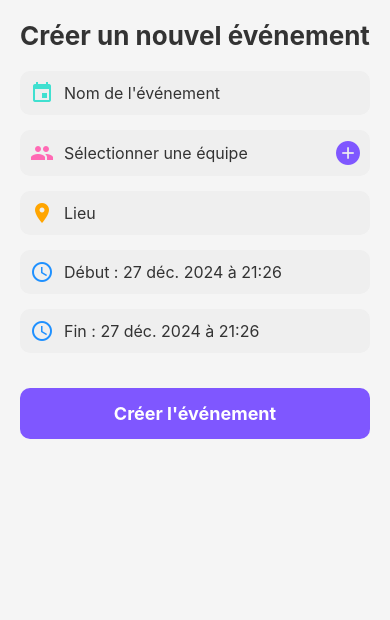
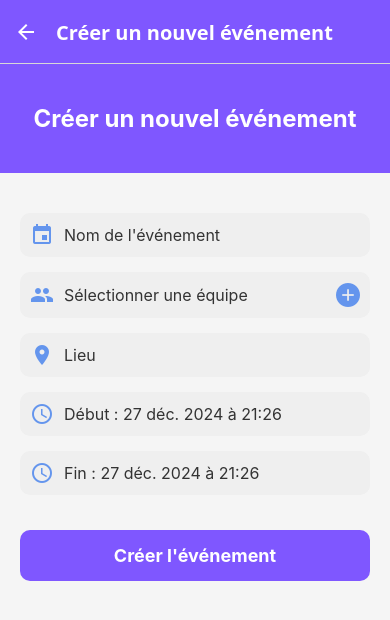
Before and after one commit to ty-mxm/calendo-app, a React Native app in the folder MyApp/: screen /AddEvent in a window 390 px wide. Shown: the top 620 px of the page. Built offline with nearby package versions, Linux system fonts and the light colour scheme.

Commit message:
💄 Update logic, headers, UI and stacks

```diff
--- a/MyApp/App.tsx
+++ b/MyApp/App.tsx
@@ -126,10 +126,22 @@ export default function App() {
 
         {/* Events Screens */}
         <Stack.Screen
-          name="AddEvent"
-          component={AddEventScreen}
-          options={{ title: 'Add Event', headerShown: false }}
-        />
+  name="AddEvent"
+  component={AddEventScreen}
+  options={{
+    headerShown: true,
+    headerTitle: 'Créer un nouvel événement',
+    headerStyle: {
+      backgroundColor: '#7F57FF',
+    },
+    headerTintColor: '#FFF',
+    headerTitleStyle: {
+      fontSize: 20,
+      fontWeight: 'bold',
+    },
+  }}
+/>
+
         <Stack.Screen
           name="EventDetails"
           component={EventDetailsScreen}
--- a/MyApp/src/screens/Events/AddEventScreen.tsx
+++ b/MyApp/src/screens/Events/AddEventScreen.tsx
@@ -8,13 +8,12 @@ import {
   Modal,
   FlatList,
   Alert,
-  Platform,
 } from 'react-native';
 import { MaterialIcons, AntDesign } from '@expo/vector-icons';
+import { useNavigation } from '@react-navigation/native';
+import DateTimePicker from '@react-native-community/datetimepicker';
 import { EventController } from '../controllers/EventController';
 import { Event } from '../models/Event';
-import { useNavigation } from '@react-navigation/native';
-import DateTimePicker from '@react-native-community/datetimepicker';
 
 export default function AddEventScreen() {
   const navigation = useNavigation();
@@ -76,11 +75,16 @@ export default function AddEventScreen() {
 
   return (
     <View style={styles.container}>
-      <Text style={styles.title}>Créer un nouvel événement</Text>
+      {/* Header */}
+      <View style={styles.header}>
+        <Text style={styles.headerText}>Créer un nouvel événement</Text>
+      </View>
 
+      {/* Content */}
+      <View style={styles.content}>
         {/* Nom de l'événement */}
         <View style={styles.inputContainer}>
-        <MaterialIcons name="event" size={24} color="#40E0D0" />
+          <MaterialIcons name="event" size={24} color="#6495ED" />
           <TextInput
             style={styles.input}
             placeholder="Nom de l'événement"
@@ -91,7 +95,7 @@ export default function AddEventScreen() {
 
         {/* Groupe sélectionné */}
         <View style={styles.inputContainer}>
-        <MaterialIcons name="group" size={24} color="#FF69B4" />
+          <MaterialIcons name="group" size={24} color="#6495ED" />
           <TextInput
             style={styles.input}
             placeholder="Sélectionner une équipe"
@@ -99,13 +103,13 @@ export default function AddEventScreen() {
             editable={false}
           />
           <TouchableOpacity onPress={() => setIsTeamModalVisible(true)}>
-          <AntDesign name="pluscircle" size={24} color="#7F57FF" />
+            <AntDesign name="pluscircle" size={24} color="#6495ED" />
           </TouchableOpacity>
         </View>
 
         {/* Location */}
         <View style={styles.inputContainer}>
-        <MaterialIcons name="location-on" size={24} color="#FFA500" />
+          <MaterialIcons name="location-on" size={24} color="#6495ED" />
           <TextInput
             style={styles.input}
             placeholder="Lieu"
@@ -119,7 +123,7 @@ export default function AddEventScreen() {
           style={styles.dateTimeContainer}
           onPress={() => showDateTimePicker('start')}
         >
-        <MaterialIcons name="access-time" size={24} color="#1E90FF" />
+          <MaterialIcons name="access-time" size={24} color="#6495ED" />
           <Text style={styles.dateTimeText}>
             Début : {`${startTime.getDate()} ${startTime.toLocaleDateString('fr-FR', { month: 'short' })} ${startTime.getFullYear()} à ${startTime.toLocaleTimeString('fr-FR', { hour: '2-digit', minute: '2-digit' })}`}
           </Text>
@@ -138,7 +142,7 @@ export default function AddEventScreen() {
           style={styles.dateTimeContainer}
           onPress={() => showDateTimePicker('end')}
         >
-        <MaterialIcons name="access-time" size={24} color="#1E90FF" />
+          <MaterialIcons name="access-time" size={24} color="#6495ED" />
           <Text style={styles.dateTimeText}>
             Fin : {`${endTime.getDate()} ${endTime.toLocaleDateString('fr-FR', { month: 'short' })} ${endTime.getFullYear()} à ${endTime.toLocaleTimeString('fr-FR', { hour: '2-digit', minute: '2-digit' })}`}
           </Text>
@@ -156,6 +160,7 @@ export default function AddEventScreen() {
         <TouchableOpacity style={styles.createButton} onPress={handleCreateEvent}>
           <Text style={styles.createButtonText}>Créer l'événement</Text>
         </TouchableOpacity>
+      </View>
 
       {/* Popup pour sélectionner une équipe */}
       <Modal
@@ -195,13 +200,21 @@ export default function AddEventScreen() {
 }
 
 const styles = StyleSheet.create({
-  container: { flex: 1, backgroundColor: '#F5F5F5', padding: 20 },
-  title: {
-    fontSize: 26,
+  container: { flex: 1, backgroundColor: '#F5F5F5' },
+  header: {
+    backgroundColor: '#7F57FF',
+    paddingVertical: 40,
+    alignItems: 'center',
+  },
+  headerText: {
+    fontSize: 24,
     fontWeight: 'bold',
-    color: '#333',
-    marginBottom: 20,
-    textAlign: 'center',
+    color: '#FFF',
+  },
+  content: {
+    flex: 1,
+    padding: 20,
+    marginTop: 20,
   },
   inputContainer: {
     flexDirection: 'row',
```
Lines whose indentation alone changed are shown as unchanged.
